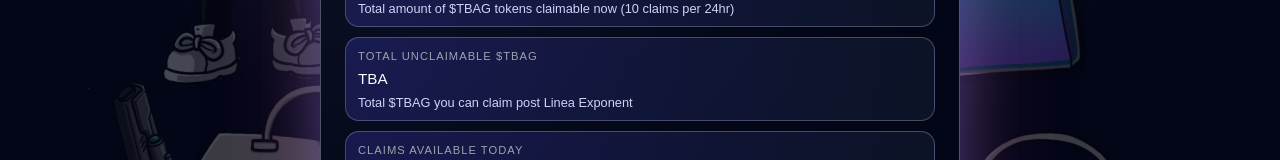
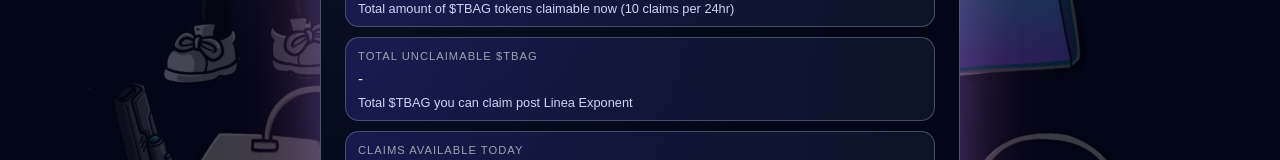
Before and after one commit to enzocxrter/double-bagz, a Next.js app: page / in a window 1280 px wide. Both pictures are taken after a click on the button "CLAIM". Shown: the part 349-509 px from the top of the page. Built offline with nearby package versions, Linux system fonts and the light colour scheme; no server answers.

Commit message:
Update page 6

```diff
--- a/app/page.tsx
+++ b/app/page.tsx
@@ -62,6 +62,13 @@
 };
 
 export default function Home() {
+  // Set browser tab title
+  useEffect(() => {
+    if (typeof document !== "undefined") {
+      document.title = "Double Bagz $TBAG";
+    }
+  }, []);
+
   // -----------------------------
   // Wallet / Network state
   // -----------------------------
@@ -756,6 +763,15 @@
     ? ethers.utils.formatUnits(baseClaimableTbag, TBAG_DECIMALS)
     : "0";
 
+  // Total post-Exponent value (USD-style) for this wallet: totalBuys * $0.10 * (1 + bonus%)
+  const totalPostExponentBonusValueUsd = (() => {
+    if (!walletAddress) return 0;
+    if (!yourTotalBuys) return 0;
+    const base = yourTotalBuys * 0.1; // $0.10 per buy
+    const multiplier = 1 + bonusPercent / 100;
+    return base * multiplier;
+  })();
+
   const buttonLabel = (() => {
     if (!walletAddress) return "Connect Wallet";
     if (!isOnLineaMainnet) return "Switch to Linea";
@@ -1010,7 +1026,11 @@
               >
                 <div className="info-box">
                   <span className="label">Total unclaimable $TBAG</span>
-                  <span className="value">TBA</span>
+                  <span className="value">
+                    {walletAddress
+                      ? `$${totalPostExponentBonusValueUsd.toFixed(2)}`
+                      : "-"}
+                  </span>
                   <span className="value small">
                     Total $TBAG you can claim post Linea Exponent
                   </span>
```
